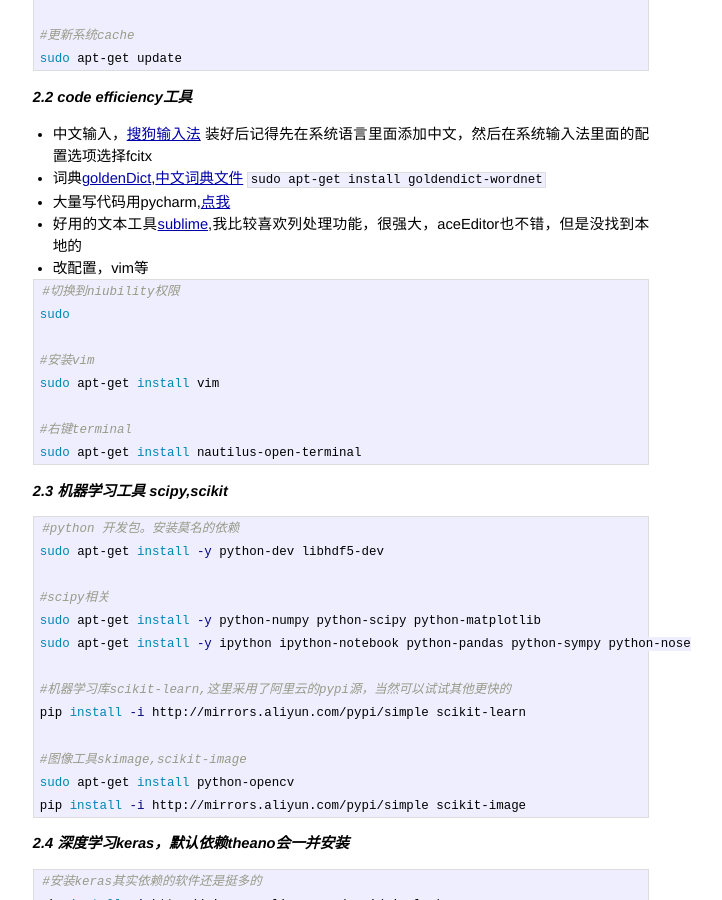
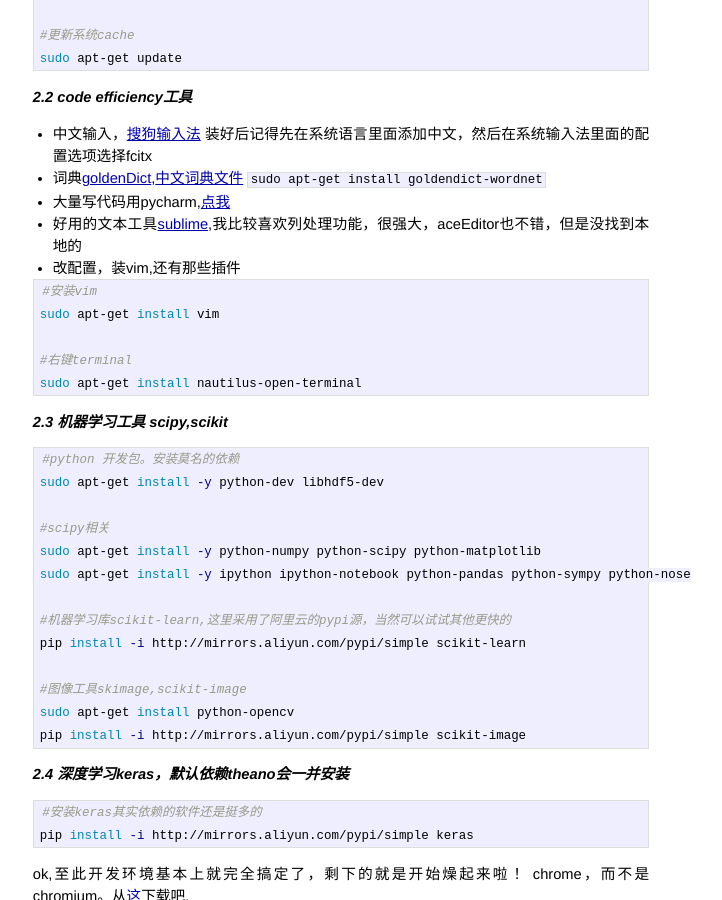
Before and after one commit to caratiger/haiy.github.io, a Jekyll site: the page built from _posts/2016-07-07-搭建一个完整的机器学习环境.md, in a window 1280 px wide and 900 px high, scrolled down 1130 px. Shown: the whole window, without its empty margins (299-1021 px from the left). Built offline with Jekyll 4.4.1, drawn with Linux system fonts in a browser that asks for light colours; comment, search, counter and statistics services are not loaded.

Commit message:
Update 2016-07-07-搭建一个完整的机器学习环境.md

````diff
--- a/_posts/2016-07-07-搭建一个完整的机器学习环境.md
+++ b/_posts/2016-07-07-搭建一个完整的机器学习环境.md
@@ -71,12 +71,9 @@ sudo apt-get update
  ```sudo apt-get install goldendict-wordnet```
  - 大量写代码用pycharm,[点我](https://www.jetbrains.com/pycharm/download/download-thanks.html?platform=linux&code=PCC)
  - 好用的文本工具[sublime](https://www.sublimetext.com/2),我比较喜欢列处理功能，很强大，aceEditor也不错，但是没找到本地的
- - 改配置，vim等
+ - 改配置，装vim,还有那些插件
 
 ```bash
-#切换到niubility权限
-sudo
-
 #安装vim
 sudo apt-get install vim
 
````
